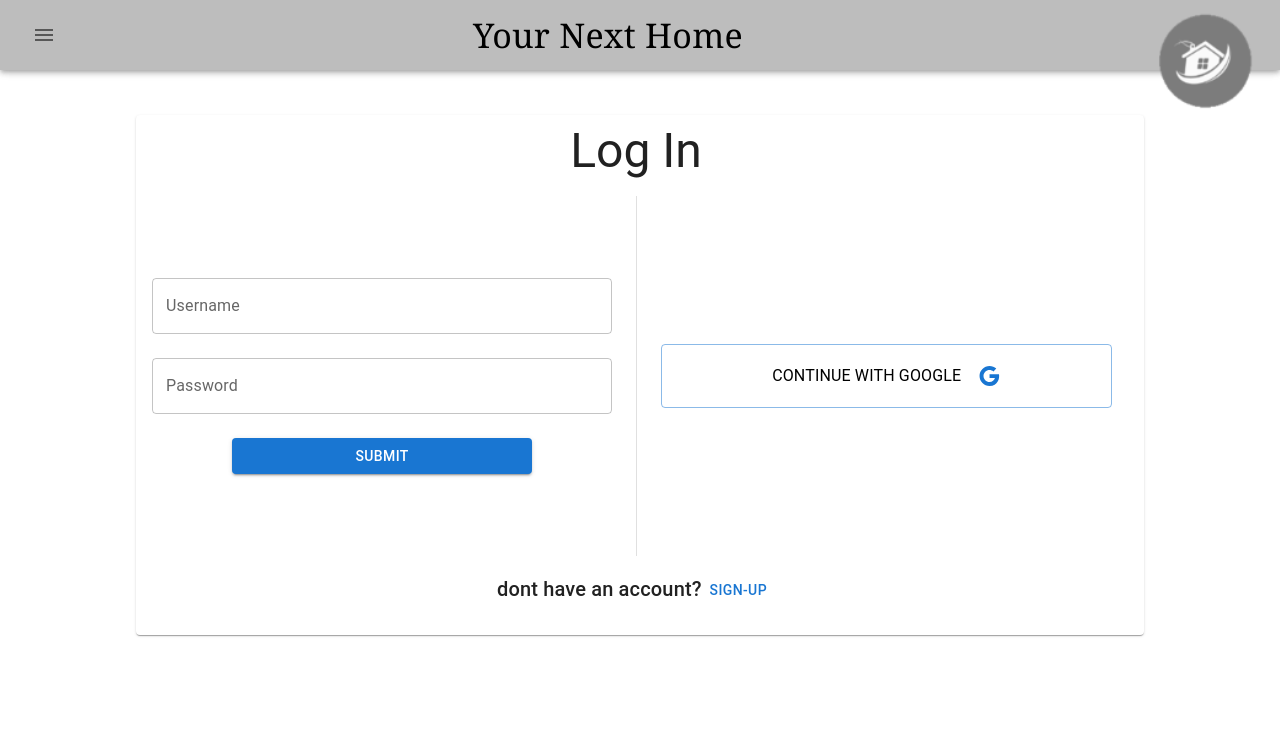
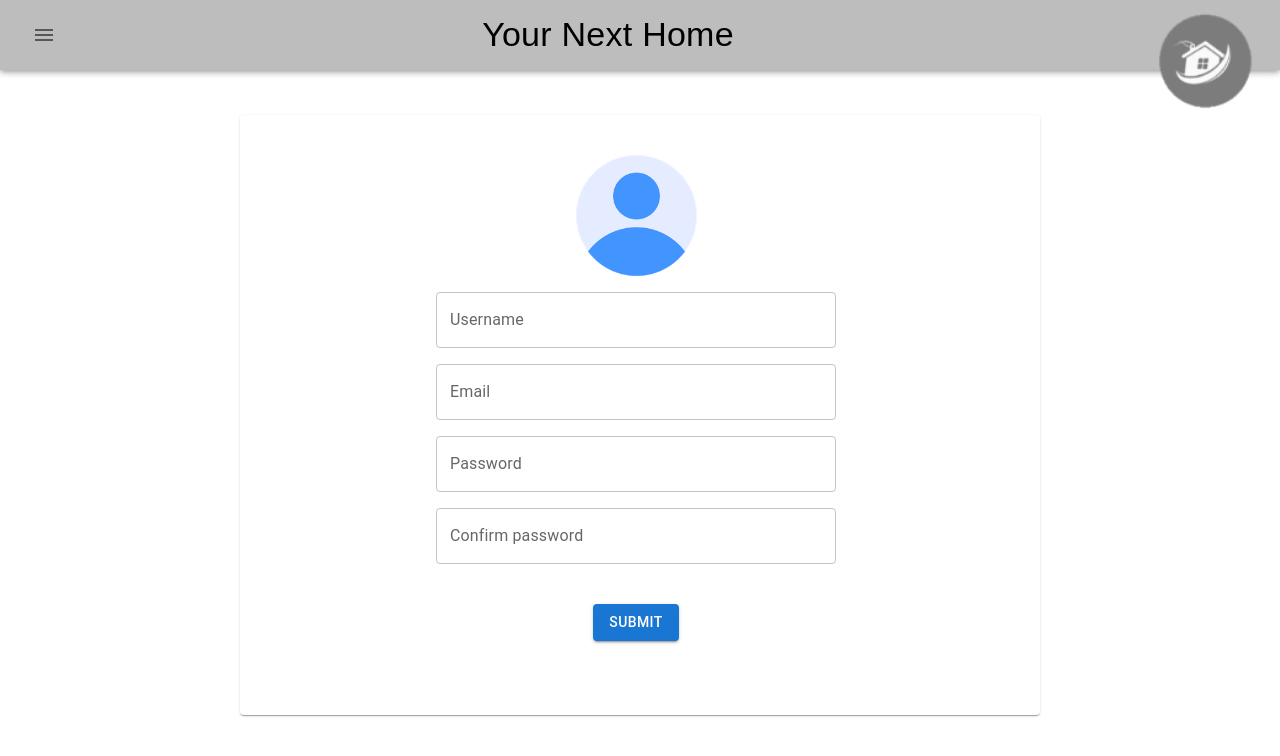
Before and after one commit to yonatanbeery/web_project, a React (Vite) app in the folder client/: page /Signup in a window 1280 px wide. Shown: the top 756 px of the page. Built offline with nearby package versions, Linux system fonts and the light colour scheme.

Commit message:
added signup page

```diff
--- a/client/package.json
+++ b/client/package.json
@@ -17,7 +17,8 @@
     "@react-oauth/google": "^0.12.1",
     "axios": "^1.6.4",
     "react": "^18.2.0",
-    "react-dom": "^18.2.0"
+    "react-dom": "^18.2.0",
+    "react-router-dom": "^6.21.1"
   },
   "devDependencies": {
     "@types/react": "^18.2.43",
--- a/client/src/App.tsx
+++ b/client/src/App.tsx
@@ -2,9 +2,21 @@ import { createContext, useState } from 'react'
 import Navbar from './components/Navbar';
 import './App.css'
 import PostsPage from './components/PostsPage';
-import Login from './components/Login';
+import { RouterProvider, createBrowserRouter } from 'react-router-dom';
+import Signup from './components/Signup';
 
 export const AuthContext = createContext<{authToken: string, setAuthToken: any}>({authToken: "", setAuthToken: null});
+
+const router = createBrowserRouter([
+  {
+    path: "/",
+    element: <PostsPage />,
+  },
+  {
+    path: "/Signup",
+    element: <Signup />,
+  },
+]);
 
 function App() {
   const [authToken, setAuthToken] = useState<string>("");
@@ -12,11 +24,9 @@ function App() {
   return (
     <div>
       <AuthContext.Provider value={{authToken, setAuthToken}}>
-      <Navbar />
-      {authToken ?
-        <PostsPage />
-        : <Login/>}
-        </AuthContext.Provider>
+        <Navbar />
+        <RouterProvider router={router} />
+      </AuthContext.Provider>
     </div>
   )
 }
--- a/client/src/components/Login.tsx
+++ b/client/src/components/Login.tsx
@@ -39,7 +39,7 @@ const Login = () => {
                 <Grid xs={12} sx={{marginTop:2, justifyContent:'center', display:'flex'}}>
                 <Typography variant="h6" gutterBottom>
                     dont have an account?
-                    <Button onClick={() => setAuthToken("")}>Sign-up</Button>
+                    <Button href="/Signup">Sign-up</Button>
                 </Typography>
                 </Grid>
             </Grid>
--- a/client/src/components/Navbar.tsx
+++ b/client/src/components/Navbar.tsx
@@ -34,7 +34,7 @@ const Navbar = () => {
         <MenuItem onClick={handleClose}>Create a post</MenuItem>
         <MenuItem onClick={logout}>Log out</MenuItem>
       </Menu>
-      <Typography variant="h4" className="title">
+      <Typography className='title' variant="h4">
         Your Next Home
       </Typography>
       <Box
--- a/client/src/components/PostsPage.tsx
+++ b/client/src/components/PostsPage.tsx
@@ -2,6 +2,7 @@ import Filters from "./filters/FIlters"
 import { useContext, useState } from 'react';
 import { FiltersOptions } from "./filters/filtersTypes";
 import {AuthContext} from "../App";
+import Login from "./Login";
 
 const PostsPage = (filtersProp: FiltersOptions) => {
     const {authToken} = useContext(AuthContext);
@@ -17,7 +18,9 @@ const PostsPage = (filtersProp: FiltersOptions) => {
 
     return (
         <>
-            <Filters filters={filters} setFilters={setFilters} />
+        {authToken ?
+        <Filters filters={filters} setFilters={setFilters} />
+        : <Login/>}
         </>
     );
 };
--- /dev/null
+++ b/client/src/components/Signup.tsx
@@ -0,0 +1,28 @@
+import { Box, Button, Card, Grid, TextField, Typography } from "@mui/material";
+import { useContext, useState } from "react";
+import {AuthContext} from "../App";
+
+const Signup = () => {
+    const [username, setUsername] = useState<String>();
+    const [password, setPassword] = useState<String>();
+    const {setAuthToken} = useContext(AuthContext);
+
+    return (
+        <Card sx={{ minWidth: '100vh', height: '75vh', marginTop:'5vh' }}>
+            <Grid container spacing={1}>
+                <Grid xs={12} sx={{marginTop: 5, justifyContent:'center', alignItems: 'center', display:'flex', flexDirection:'column'}}>
+                    <Button>
+                        <Box component="img" src="../../public/defaultUserImage.png" sx={{height: 125, width: 125}}></Box>
+                    </Button>
+                    <TextField onChange={(prop) => setUsername(prop.target.value)} id="Username" label="Username" variant="outlined" sx={{margin: 1, width: '50vh'}} />
+                    <TextField onChange={(prop) => setUsername(prop.target.value)} id="Email" label="Email" variant="outlined" sx={{margin: 1, width: '50vh'}} />
+                    <TextField onChange={(prop) => setPassword(prop.target.value)} id="Password" label="Password" variant="outlined" type="password" sx={{margin: 1, width: '50vh'}} />
+                    <TextField onChange={(prop) => setPassword(prop.target.value)} id="Confirm password" label="Confirm password" variant="outlined" type="password" sx={{margin: 1, width: '50vh'}} />
+                    <Button onClick={() => setAuthToken("")} color="primary" variant="contained" sx={{marginRight: 20, marginLeft: 20, marginTop: 4}}>Submit</Button>
+                </Grid>
+            </Grid>
+        </Card>
+    );
+};
+
+export default Signup;
--- a/client/src/components/styles/navbar.css
+++ b/client/src/components/styles/navbar.css
@@ -6,7 +6,7 @@
 
 .title {
     flex-grow: 1;
-    font-family: Georgia !important;
+    font-family: sans-serif !important;
     color: black;
 }
 
--- a/client/src/main.tsx
+++ b/client/src/main.tsx
@@ -1,6 +1,6 @@
-import React from 'react'
-import ReactDOM from 'react-dom/client'
-import App from './App.tsx'
+import React from 'react';
+import ReactDOM from 'react-dom/client';
+import App from './App.tsx';
 import { GoogleOAuthProvider } from '@react-oauth/google';
 
 ReactDOM.createRoot(document.getElementById('root')!).render(
```
Also changed, not shown: client/public/defaultUserImage.png (added), 1 other file (tests, documents, lock files or other folders).
